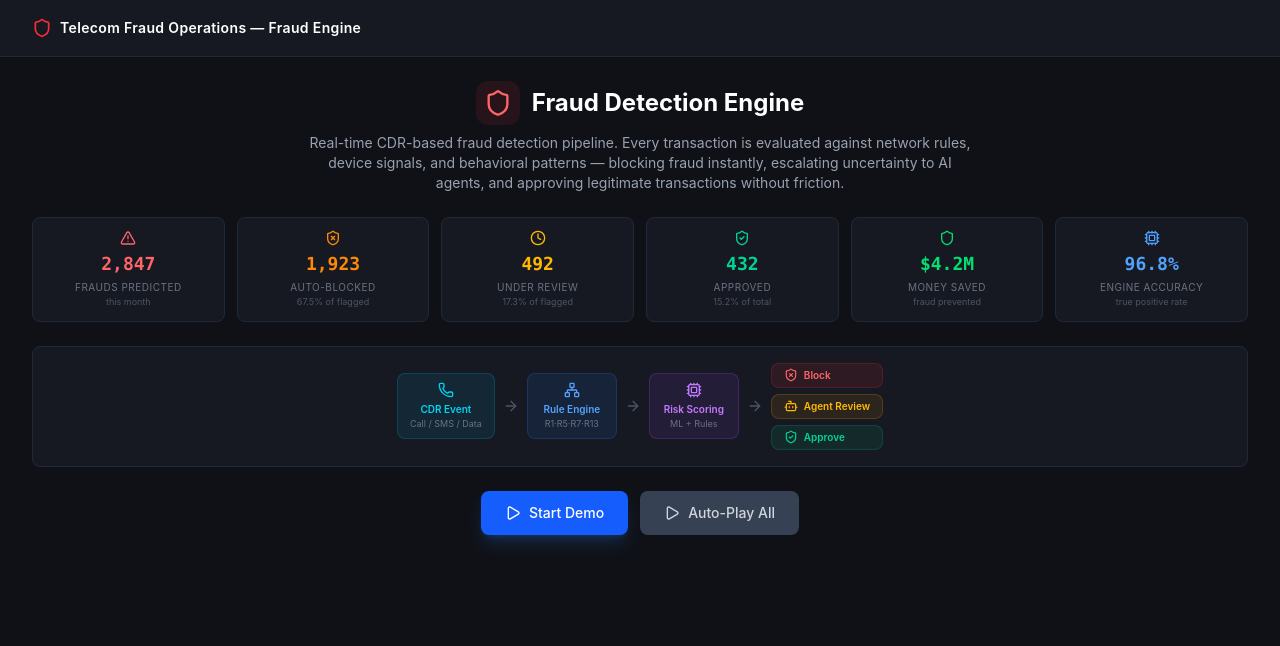
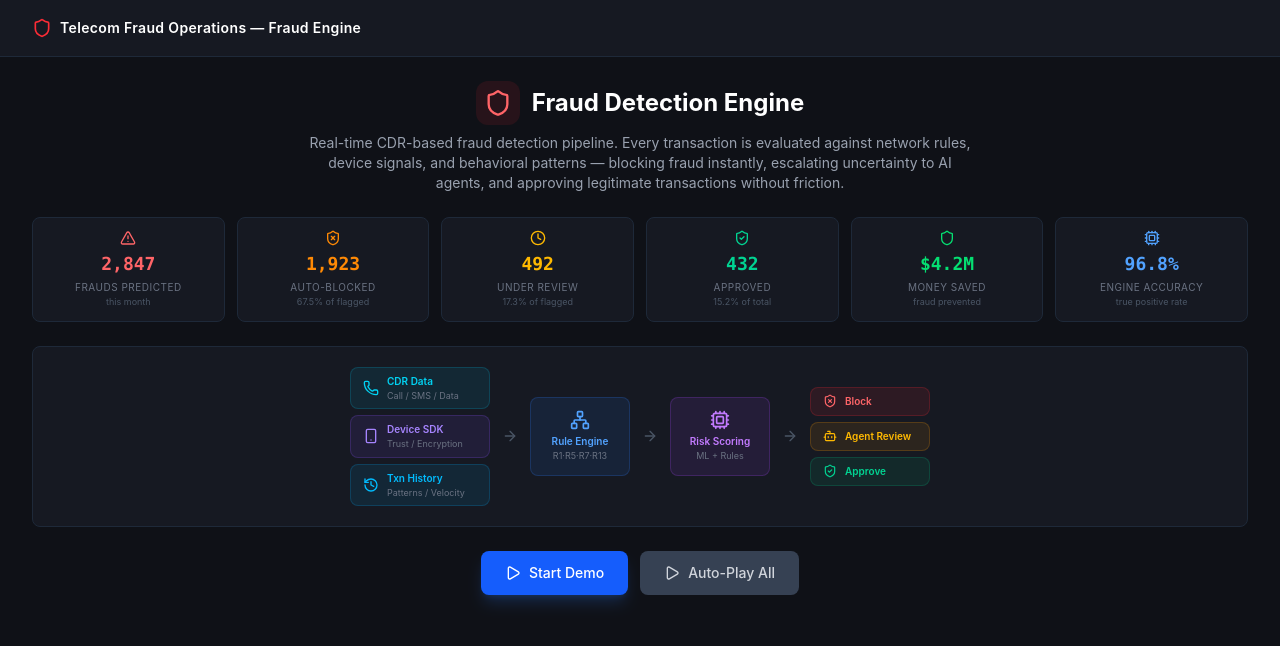
Before and after one commit to databricks-industry-solutions/fraud_prevention_in_telco, a React (Vite) app in the folder apps/fraud-chapter0/frontend/: page / in a window 1280 px wide. Shown: the top 646 px of the page. Built offline with nearby package versions, Linux system fonts and the light colour scheme.

Commit message:
Show 3 parallel data sources in pipeline diagram
CDR Data, Device SDK, and Transaction History feed into the Rule
Engine in parallel, showcasing the three distinct data sources
powering the fraud detection engine.

Co-authored-by: Isaac

```diff
--- a/apps/fraud-chapter0/frontend/src/pages/FraudEngineLive.tsx
+++ b/apps/fraud-chapter0/frontend/src/pages/FraudEngineLive.tsx
@@ -3,7 +3,7 @@ import {
   Shield, AlertTriangle, CheckCircle, XCircle, Clock, Bot, User,
   Play, RotateCcw, Zap, MapPin, Cpu, Smartphone,
   ShieldCheck, ShieldX, ShieldAlert, ArrowRight, Loader2, Lightbulb,
-  Network, Signal, Phone,
+  Network, Signal, Phone, History, Database,
 } from 'lucide-react'
 
 /* ═══════════════════════════════════════════════════════════════
@@ -483,8 +483,12 @@ function KPIRow() {
    ═══════════════════════════════════════════════════════════════ */
 
 function PipelineDiagram() {
-  const steps = [
-    { icon: Phone, label: 'CDR Event', sub: 'Call / SMS / Data', color: 'text-cyan-400', bg: 'bg-cyan-500/10 border-cyan-500/20' },
+  const dataSources = [
+    { icon: Phone, label: 'CDR Data', sub: 'Call / SMS / Data', color: 'text-cyan-400', bg: 'bg-cyan-500/10 border-cyan-500/20' },
+    { icon: Smartphone, label: 'Device SDK', sub: 'Trust / Encryption', color: 'text-violet-400', bg: 'bg-violet-500/10 border-violet-500/20' },
+    { icon: History, label: 'Txn History', sub: 'Patterns / Velocity', color: 'text-sky-400', bg: 'bg-sky-500/10 border-sky-500/20' },
+  ]
+  const engine = [
     { icon: Network, label: 'Rule Engine', sub: 'R1·R5·R7·R13', color: 'text-blue-400', bg: 'bg-blue-500/10 border-blue-500/20' },
     { icon: Cpu, label: 'Risk Scoring', sub: 'ML + Rules', color: 'text-purple-400', bg: 'bg-purple-500/10 border-purple-500/20' },
   ]
@@ -495,22 +499,41 @@ function PipelineDiagram() {
   ]
 
   return (
-    <div className="bg-[#161922] border border-gray-800 rounded-lg p-4">
-      <div className="flex items-center justify-center gap-2 flex-wrap">
-        {steps.map((s, i) => (
-          <div key={s.label} className="flex items-center gap-2">
-            <div className={`${s.bg} border rounded-lg px-3 py-2 text-center min-w-[90px]`}>
-              <s.icon className={`w-4 h-4 ${s.color} mx-auto mb-1`} />
+    <div className="bg-[#161922] border border-gray-800 rounded-lg p-5">
+      <div className="flex items-center justify-center gap-3 flex-wrap">
+        {/* 3 parallel data sources */}
+        <div className="flex flex-col gap-1.5">
+          {dataSources.map(s => (
+            <div key={s.label} className={`${s.bg} border rounded-lg px-3 py-1.5 flex items-center gap-2 min-w-[140px]`}>
+              <s.icon className={`w-4 h-4 ${s.color} shrink-0`} />
+              <div>
+                <div className={`text-[10px] font-semibold ${s.color}`}>{s.label}</div>
+                <div className="text-[9px] text-gray-500">{s.sub}</div>
+              </div>
+            </div>
+          ))}
+        </div>
+
+        <ArrowRight className="w-4 h-4 text-gray-600 shrink-0" />
+
+        {/* Engine stages */}
+        {engine.map((s, i) => (
+          <div key={s.label} className="flex items-center gap-3">
+            <div className={`${s.bg} border rounded-lg px-4 py-3 text-center min-w-[100px]`}>
+              <s.icon className={`w-5 h-5 ${s.color} mx-auto mb-1`} />
               <div className={`text-[10px] font-semibold ${s.color}`}>{s.label}</div>
               <div className="text-[9px] text-gray-500">{s.sub}</div>
             </div>
-            {i < steps.length - 1 && <ArrowRight className="w-4 h-4 text-gray-600 shrink-0" />}
+            {i < engine.length - 1 && <ArrowRight className="w-4 h-4 text-gray-600 shrink-0" />}
           </div>
         ))}
+
         <ArrowRight className="w-4 h-4 text-gray-600 shrink-0" />
+
+        {/* 3 outcomes */}
         <div className="flex flex-col gap-1.5">
           {outcomes.map(o => (
-            <div key={o.label} className={`${o.bg} border rounded-lg px-3 py-1 flex items-center gap-1.5 min-w-[110px]`}>
+            <div key={o.label} className={`${o.bg} border rounded-lg px-3 py-1.5 flex items-center gap-2 min-w-[120px]`}>
               <o.icon className={`w-3.5 h-3.5 ${o.color}`} />
               <span className={`text-[10px] font-semibold ${o.color}`}>{o.label}</span>
             </div>
```
Also changed, not shown: 5 other files (tests, documents, lock files or other folders).
